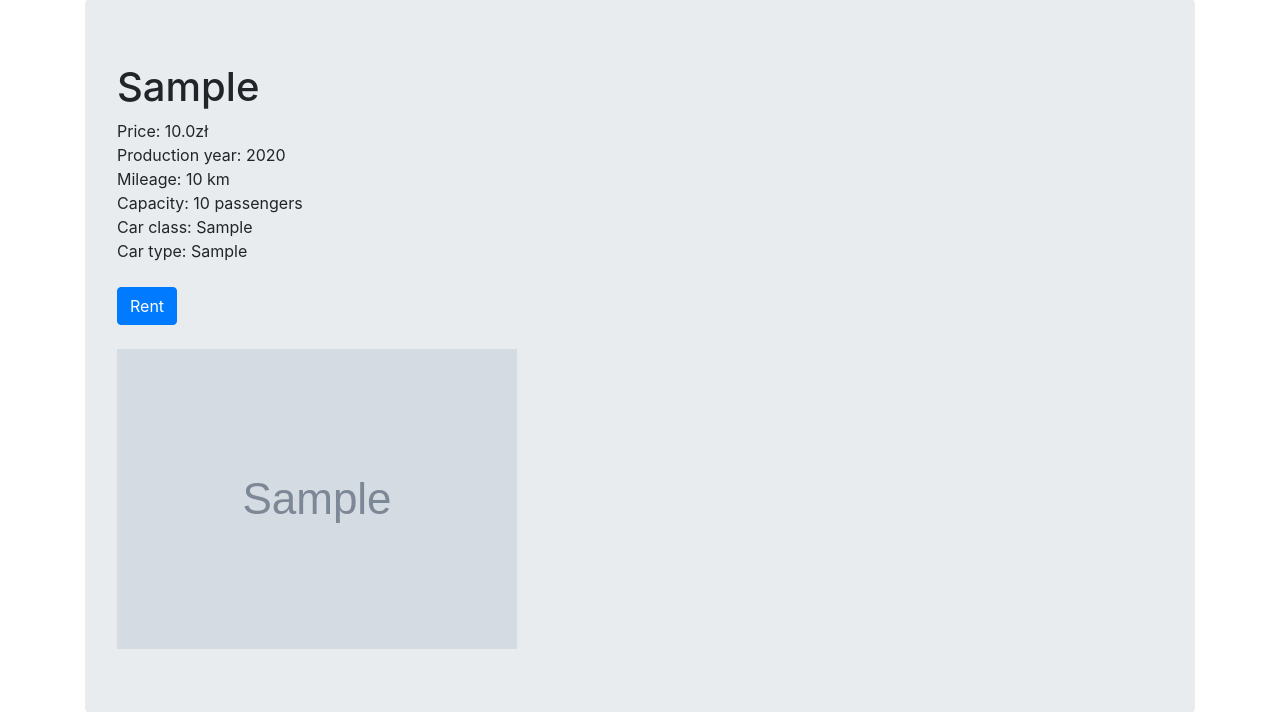
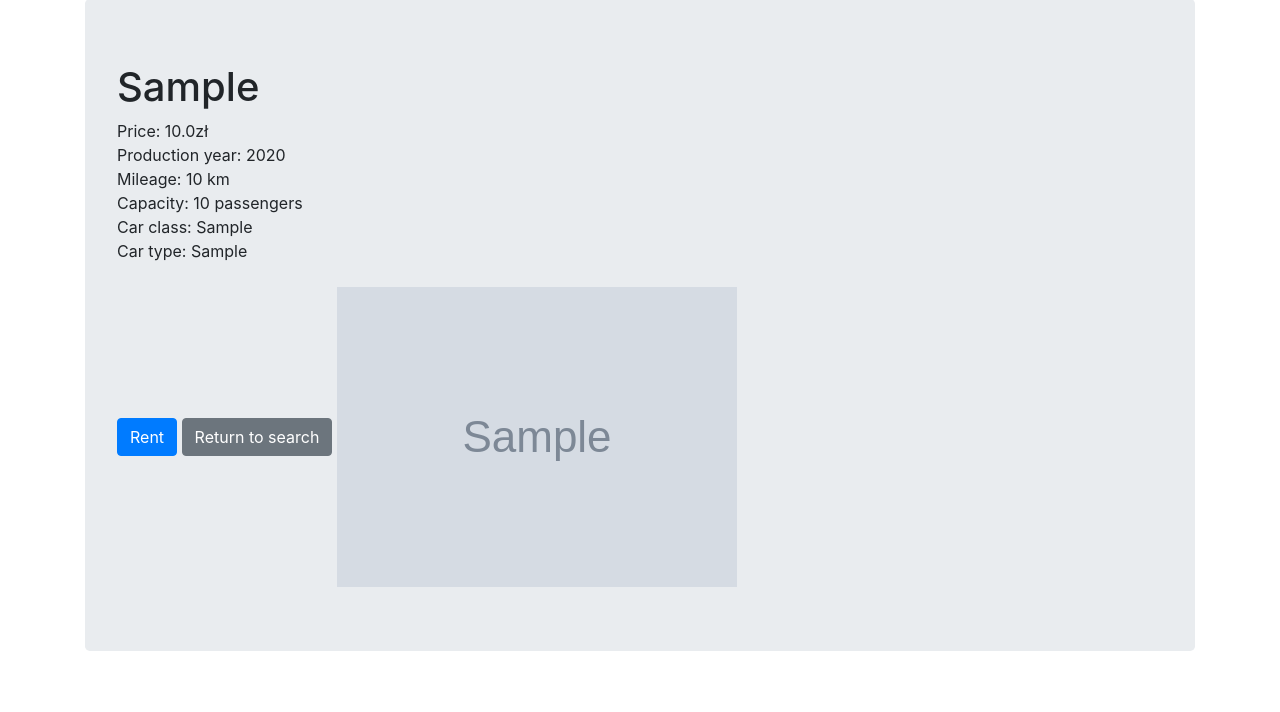
Before and after one commit to jstanczewski/car_rental, a Django app: page /cars/1/ in a window 1280 px wide. Shown: the part 57-769 px from the top of the page. Run offline with Django 3.2, Linux system fonts and the light colour scheme; tables that the repository leaves empty hold one stand-in row (values such as "Sample post"); grey boxes marked "Sample" are stand-in pictures; some libraries are stand-ins or nearby versions.

Commit message:
search upgraded, client model working as intended

```diff
--- a/viewer/models.py
+++ b/viewer/models.py
@@ -1,5 +1,5 @@
 import os
-
+from accounts.models import Profile
 from django.core.validators import FileExtensionValidator
 from django.db.models import Model, CharField, FloatField, DateField, IntegerField, ForeignKey, \
     DO_NOTHING, EmailField, ImageField
@@ -77,7 +77,7 @@ class Contract(Model):
     date_to = DateField()
 
     car_id = ForeignKey(Car, on_delete=DO_NOTHING)
-    client_id = ForeignKey('Client', on_delete=DO_NOTHING)
+    profile_id = ForeignKey(Profile, on_delete=DO_NOTHING)
 
 
 class Client(Model):
@@ -88,3 +88,6 @@ class Client(Model):
     address = CharField(max_length=100)
     email_address = EmailField()
     phone_number = CharField(max_length=15)
+
+    def __str__(self):
+        return f'{self.first_name} {self.second_name}, {self.email_address}'
--- a/viewer/templates/car_details.html
+++ b/viewer/templates/car_details.html
@@ -12,7 +12,8 @@ Mileage: {{ object.mileage }} km<br>
 Capacity: {{ object.capacity }} passengers<br>
 Car class: {{ object.car_class }}<br>
 Car type: {{ object.type_id }}<br><br>
-<button type="button" class="btn btn-primary">Rent</button><br><br>
+<button type="button" class="btn btn-primary">Rent</button>
+<input type="button" value="Return to search" onclick="history.back()" class="btn btn-secondary">
 {% if object.image %}
 <img src="{{ object.image.url }}">
 {% endif %}
--- a/viewer/templates/search.html
+++ b/viewer/templates/search.html
@@ -57,7 +57,7 @@
     <tbody>
       {% for car in filter.qs %}
         <tr>
-          <td>{{ car.model }}</td>
+          <td><a href="{% url 'car_details' car.id %}">{{ car.model }}</a></td>
           <td>{{ car.price }}</td>
           <td>{{ car.location_id }}</td>
           <td>{{ car.type_id }}</td>
```
